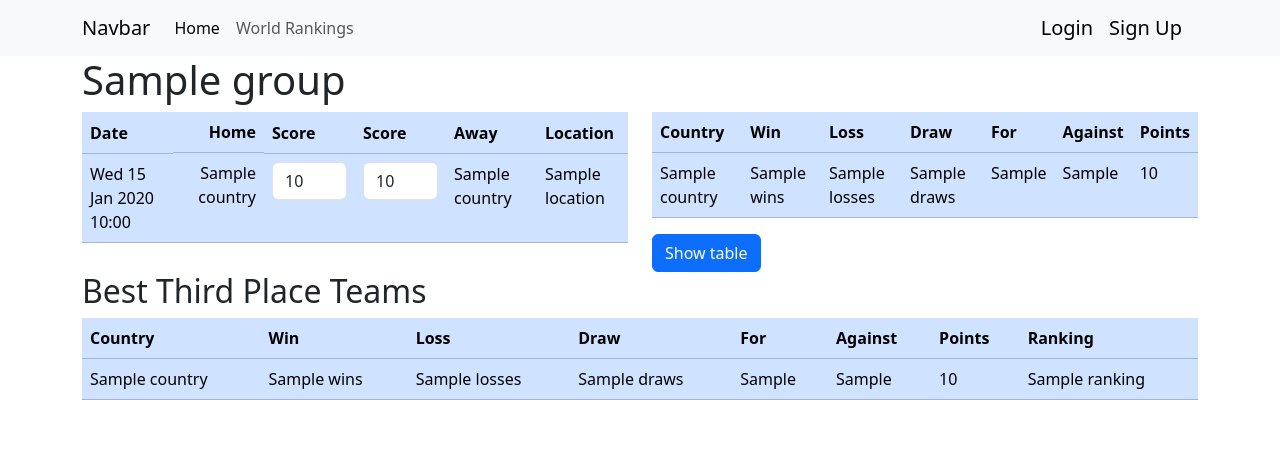
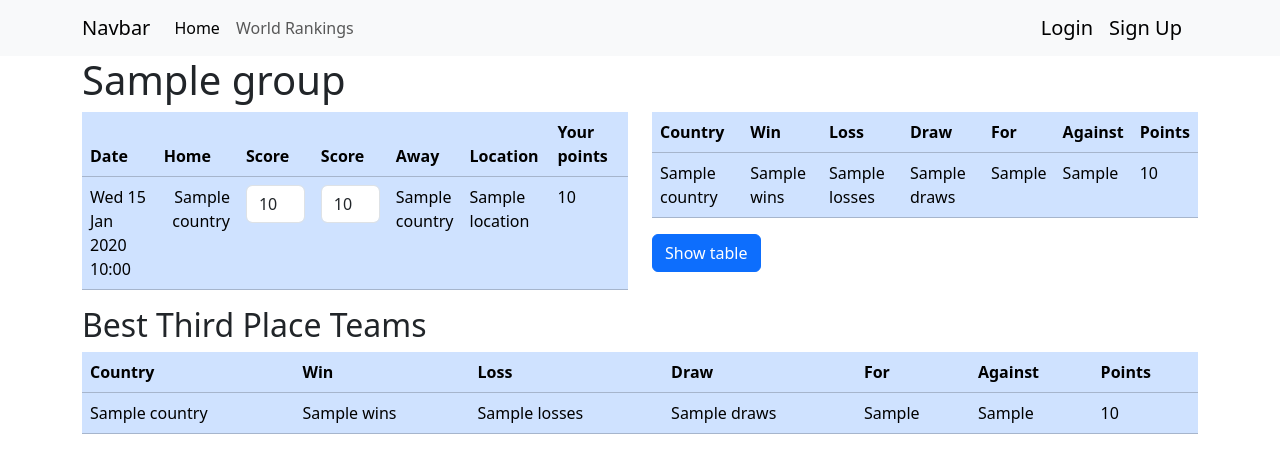
Before and after one commit to rgl1892/euro_predictor, a Django app: template predictor/templates/predictor/prediction/prediction.html in a window 1280 px wide. Shown: the top 473 px of the page. Run offline with Django 5.2, Linux system fonts and the light colour scheme; the template is opened without the code that fills it: most values are stand-ins (such as "Sample title", 1, 10 or a date in 2020).

Commit message:
added country to predictions table for finals stages

```diff
--- a/predictor/models.py
+++ b/predictor/models.py
@@ -31,13 +31,13 @@ class Match(models.Model):
         verbose_name_plural = "matches"
 
 class Score(models.Model):
-    country = models.ForeignKey(Country,on_delete=models.CASCADE,blank=True,null=True)
+    country = models.ForeignKey(Country,on_delete=models.CASCADE,blank=True,null=True,default=211)
     date = models.DateTimeField()
     match_number = models.ForeignKey(Match,on_delete=models.CASCADE)
     stage = models.CharField(max_length=20)
     home_away = models.CharField(max_length=20)
     location = models.CharField(max_length=50,default=None,null=True)
-    group = models.ForeignKey(Group, verbose_name=("Group"),on_delete=models.CASCADE,default=None,null=True,blank=True)
+    group = models.ForeignKey(Group, verbose_name=("Group"),on_delete=models.CASCADE,null=True,blank=True)
 
     def __str__(self) -> str:
         try:
@@ -47,6 +47,7 @@ class Score(models.Model):
         return name
 
 class Prediction(models.Model):
+    country = models.CharField(max_length=50,default=None,null=True)
     match_choice = models.ForeignKey(Score,on_delete=models.CASCADE)
     score = models.IntegerField(null=True)
     score_aet = models.IntegerField(null=True)
--- a/predictor/templates/predictor/prediction/prediction.html
+++ b/predictor/templates/predictor/prediction/prediction.html
@@ -20,11 +20,12 @@
     <thead>
         <tr>
             <th class="col-2" scope="col">Date</th>
-            <th class="d-flex justify-content-end" scope="col">Home</th>
+            <th class="col-2 justify-content-end" scope="col">Home</th>
             <th class="col-2" scope="col">Score</th>
             <th class="col-2" scope="col">Score</th>
-            <th scope="col">Away</th>
+            <th scope="col-2">Away</th>
             <th class="col-2" scope="col">Location</th>
+            <th class="col-2" scope="col">Your points</th>
         </tr>
     </thead>
     <tbody>
@@ -36,6 +37,8 @@
                 <td><input class="form-control" type="number" name="{{match.1.match_choice.id}}" id="{{match.1.match_choice}}" min=0 value="{% if match.1.score != None %}{{match.1.score}}{% else %}{% endif %}"></td>
                 <td>{{match.1.match_choice.country.name}}</td>
                 <td>{{match.1.match_choice.location}}</td>
+                <td>{% if match.0.points != None %}{{match.0.points}}{% else %}{% endif %}</td>
+
 
             </tr>
             {% endfor %}
@@ -102,7 +105,6 @@
             <th scope="col">For</th>
             <th scope="col">Against</th>
             <th scope="col">Points</th>
-            <th scope="col">Ranking</th>
             </tr>
         </thead>
         <tbody>
@@ -115,7 +117,6 @@
                 <td>{{row.goals_for}}</td>
                 <td>{{row.goals_against}}</td>
                 <td>{{row.points}}</td>
-                <td>{{row.ranking}}</td>
             </tr>
             {% endfor %}
 
```
Also changed, not shown: predictor/views.py (+4 -4 lines), db.sqlite3, predictor/migrations/0002_prediction_country_alter_score_group.py (added), predictor/migrations/0003_alter_score_group.py (added), predictor/migrations/0004_alter_score_country.py (added).
